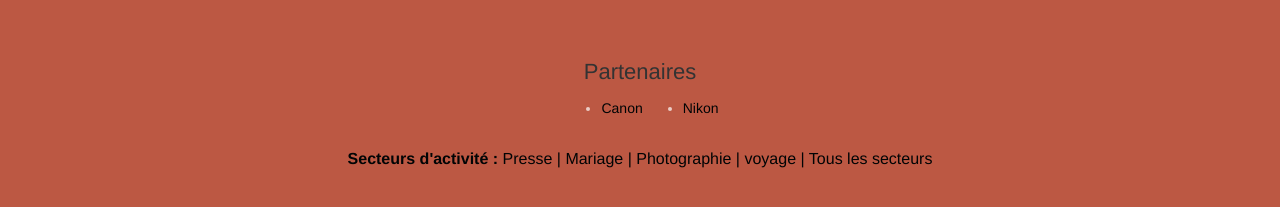
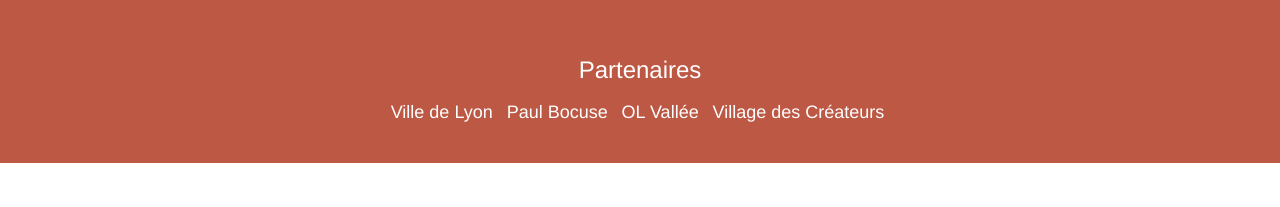
Before and after one commit to Florent-R75/FlorentRatanavanh_4_06072021, a plain HTML site: page optimisation/page2.html in a window 1280 px wide. Shown: the part 1139-1346 px from the top of the page. After the commit the page ends 1302 px from the top, so only its background shows below. Drawn offline with Linux system fonts and the light colour scheme.

Commit message:
projet final

```diff
--- a/optimisation/page2.html
+++ b/optimisation/page2.html
@@ -50,7 +50,7 @@
             </div>
             <div
               class="collapse navbar-collapse navbar-1 special-dropdown-nav"
-              role="navigation"
+              role="menubar"
               aria-label="navbar"
             >
               <ul class="site-navigation nav navbar-nav">
@@ -92,7 +92,7 @@
               <h1
                 class="text-center hero-bloc-text tc-white"
                 aria-label="Titre-principal"
-                id="Titre principal"
+                id="Titre-principal"
               >
                 Parlons web design !
               </h1>
@@ -168,6 +168,8 @@
                     btn-atomic-tangerine
                   "
                   type="submit"
+                  aria-labelledby="envoyer"
+                  id="envoyer"
                 >
                   Envoyer
                 </button>
@@ -238,44 +240,45 @@
             </div>
           </div>
         </div>
+        <div class="container bloc-sm">
           <div class="row">
-          <div class="partenaire">
-            <h2>Partenaires</h2>
-            <div class="partenaire-l">
-              <ul>
-                <li>
-                  <a href="https://www.canon.fr/" title="Canon, Matériel Photo"
-                    >Canon</a
+            <div class="col">
+              <div class="text-center">
+                <h2 class="h3 white">Partenaires</h2>
+                <div class="text-center">
+                  <ul class="list-inline">
+                    <li class="list-inline-item h4 white">
+                      <a href="https://www.lyon.fr/" class="white"
+                        >Ville de Lyon</a
                       >
                     </li>
-              </ul>
-              <ul>
-                <li>
+                    <li class="list-inline-item h4 white">
+                      <a href="https://bocuse.fr/fr/" class="white"
+                        >Paul Bocuse</a
+                      >
+                    </li>
+
+                    <li class="list-inline-item h4 white">
+                      <a href="https://www.olvallee.fr/" class="white"
+                        >OL Vallée</a
+                      >
+                    </li>
+                    <li class="list-inline-item h4 white">
                       <a
-                    href="https://www.nikon.fr/fr_FR//"
-                    title="Nikon, Matériel Photo"
-                    >Nikon</a
+                        href="https://www.villagedescreateurs.com/"
+                        class="white"
+                        >Village des Créateurs</a
                       >
                     </li>
                   </ul>
                 </div>
-            <div class="secteur">
-              <p>
-                <strong>Secteurs d'activité :</strong> Presse | Mariage |
-                Photographie | voyage |
-                <a
-                  href="index.html#bloc-4-portfolio"
-                  title="Les réalisations"
-                  class="secteur__lien"
-                  >Tous les secteurs</a
-                >
-              </p>
               </div>
             </div>
           </div>
           <!-- Footer - bloc-8 END -->
         </div>
         <!-- Principal conteneur END -->
+      </div>
     </div>
     <!-- Javascript -->
     <script src="./js/jquery-2.1.0.js"></script>
```
Also changed, not shown: optimisation/index.html (+58 -61 lines). Lines whose indentation alone changed are shown as unchanged.
